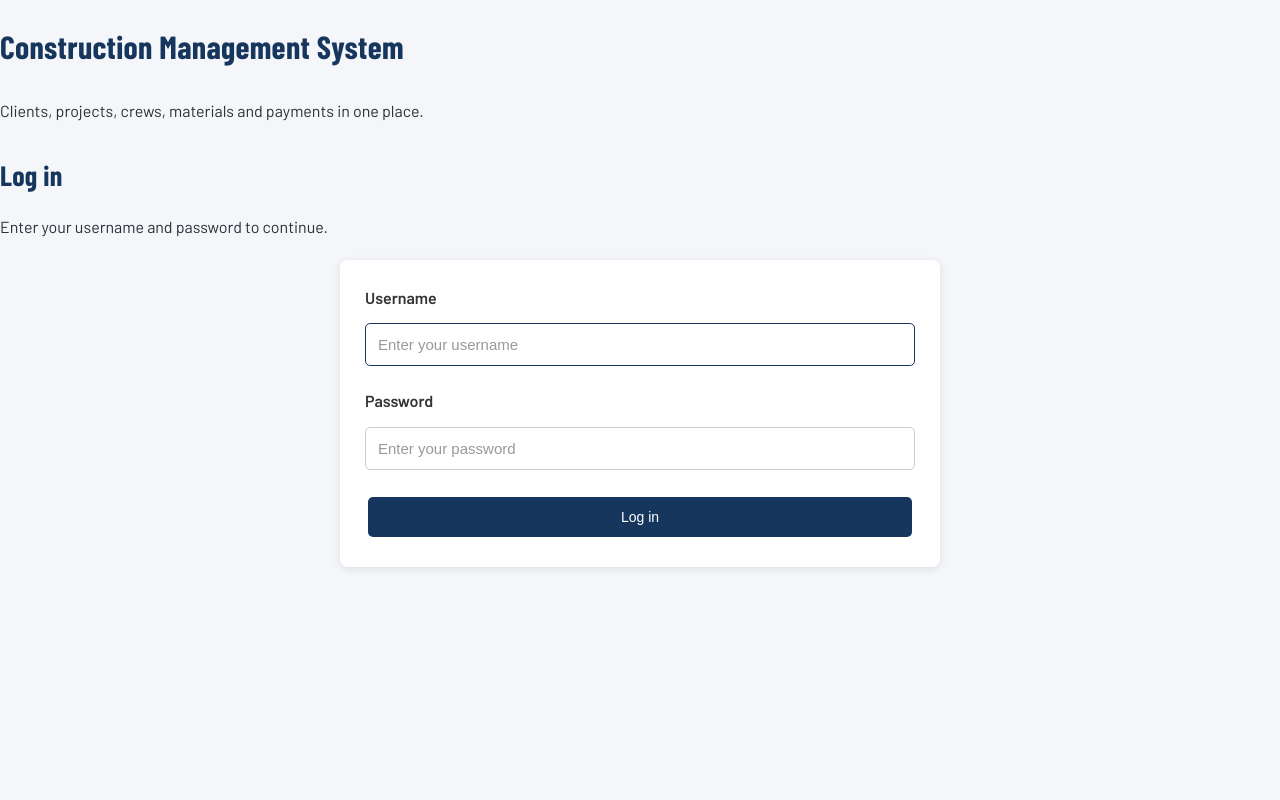
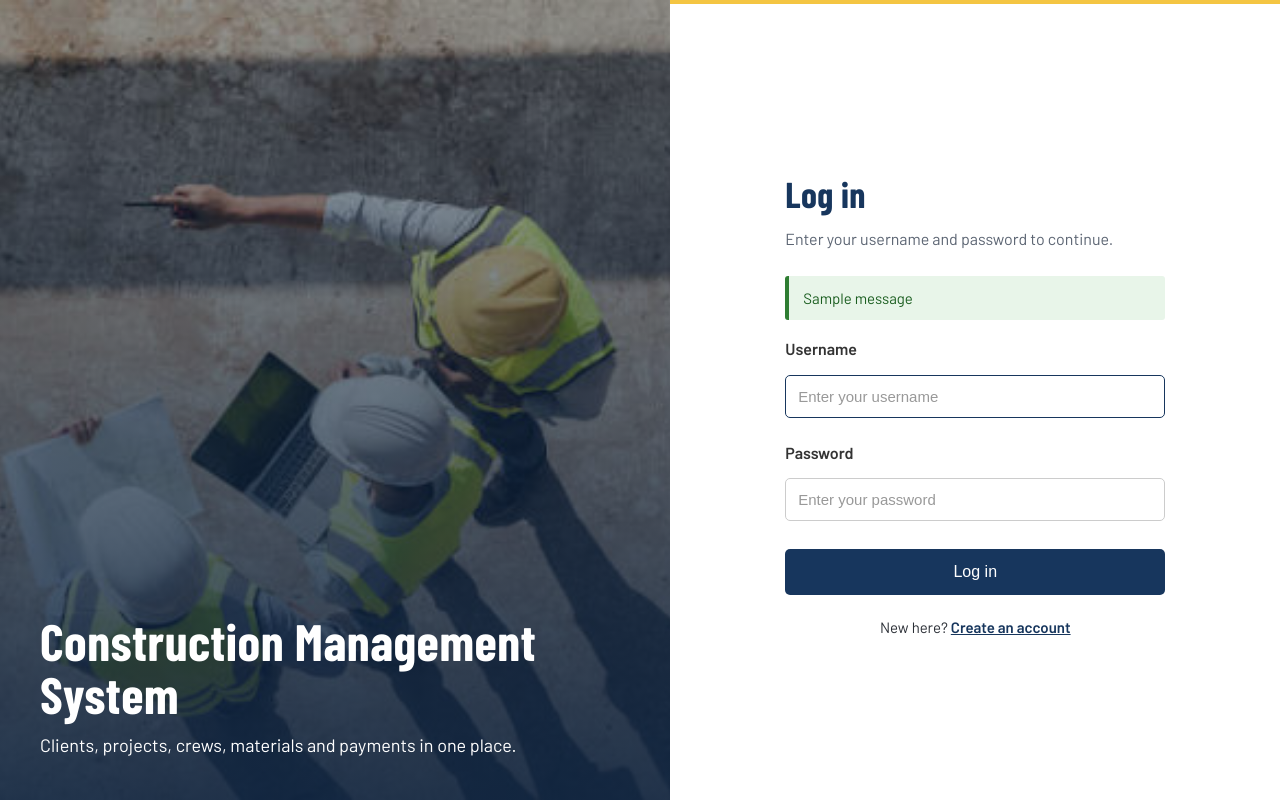
Before and after one commit to maganthony223-maker/Construction-management-system, a Django app: template myapp/templates/login.html in a window 1280 px wide. Run offline with Django 5.2, Linux system fonts and the light colour scheme; the template is opened without the code that fills it, so the values that code supplies are empty; one stand-in notice (Sample message) is shown.

Commit message:
Add login, sign up and logout

```diff
--- a/myapp/static/style.css
+++ b/myapp/static/style.css
@@ -534,6 +534,184 @@ table a:hover {
     }
 }
 
+
+/* ---------- Logout button in the header ---------- */
+.site-nav .logout-form {
+    background: transparent;
+    box-shadow: none;
+    padding: 0;
+    margin: 0 0 0 8px;
+    max-width: none;
+    display: block;
+}
+
+.site-nav .logout-form button {
+    background: var(--safety);
+    color: var(--navy-dark);
+    font-weight: 600;
+    font-size: 15px;
+    margin: 0;
+    padding: 8px 14px;
+}
+
+.site-nav .logout-form button:hover {
+    background: #ffd35c;
+}
+
+@media screen and (max-width: 900px) {
+    .site-nav .logout-form {
+        margin: 6px 0 0;
+    }
+}
+
+/* ---------- Login and sign-up pages ---------- */
+.login-page {
+    min-height: 100vh;
+    display: grid;
+    grid-template-columns: 1.1fr 1fr;
+}
+
+.login-photo {
+    position: relative;
+    background: var(--navy-dark) url("images/images (36).jpg") center / cover no-repeat;
+}
+
+.login-photo::after {
+    content: "";
+    position: absolute;
+    inset: 0;
+    background: linear-gradient(180deg, rgba(15, 37, 66, 0.35), rgba(15, 37, 66, 0.9));
+}
+
+.login-photo-text {
+    position: absolute;
+    z-index: 1;
+    left: 40px;
+    right: 40px;
+    bottom: 40px;
+    color: #fff;
+}
+
+.login-photo-text h1 {
+    color: #fff;
+    font-size: clamp(32px, 4vw, 56px);
+    line-height: 1.05;
+    margin: 0 0 10px;
+}
+
+.login-photo-text p {
+    margin: 0;
+    font-size: 18px;
+    max-width: 28em;
+}
+
+.login-panel {
+    display: flex;
+    align-items: center;
+    justify-content: center;
+    padding: 30px 20px;
+    background: #fff;
+    border-top: 4px solid var(--safety);
+}
+
+.login-box {
+    width: 100%;
+    max-width: 380px;
+}
+
+.login-box h2 {
+    margin: 0 0 4px;
+    font-size: 36px;
+}
+
+.login-box .login-sub {
+    margin: 0 0 24px;
+    color: #5b6472;
+}
+
+form.login-form {
+    background: transparent;
+    box-shadow: none;
+    padding: 0;
+    margin: 0;
+    max-width: none;
+}
+
+.login-form button {
+    width: 100%;
+    margin: 6px 0 0;
+    padding: 14px;
+    font-size: 16px;
+    background: var(--navy);
+}
+
+.login-error,
+.login-success {
+    padding: 10px 14px;
+    margin: 0 0 16px;
+    border-radius: 3px;
+    font-size: 15px;
+}
+
+.login-error {
+    background: #fdecea;
+    border-left: 4px solid #c0392b;
+    color: #8a1f12;
+}
+
+.login-success {
+    background: #e8f5e9;
+    border-left: 4px solid #2e7d32;
+    color: #1b5e20;
+}
+
+.auth-switch {
+    margin: 20px 0 0;
+    font-size: 15px;
+    text-align: center;
+}
+
+.auth-switch a {
+    font-weight: 600;
+}
+
+.field .helptext {
+    display: block;
+    color: #5b6472;
+    font-size: 13px;
+    line-height: 1.4;
+    margin: -6px 0 14px;
+}
+
+.field .helptext ul {
+    margin: 4px 0 0;
+    padding-left: 18px;
+    line-height: 1.4;
+}
+
+.field-error {
+    color: #8a1f12;
+    font-size: 14px;
+    margin: -6px 0 10px;
+}
+
+@media screen and (max-width: 800px) {
+    .login-page {
+        grid-template-columns: 1fr;
+        grid-template-rows: 200px 1fr;
+    }
+
+    .login-photo-text {
+        left: 20px;
+        right: 20px;
+        bottom: 20px;
+    }
+
+    .login-photo-text p {
+        display: none;
+    }
+}
+
 /* Respect "reduce motion": show one still photo instead of the slideshow */
 @media (prefers-reduced-motion: reduce) {
     .hero-slides img {
--- /dev/null
+++ b/myapp/templates/auth_base.html
@@ -0,0 +1,35 @@
+{% load static %}
+<!DOCTYPE html>
+<html lang="en">
+
+<head>
+    <meta charset="UTF-8">
+    <meta name="viewport" content="width=device-width, initial-scale=1.0">
+    <title>{% block title %}Construction Management System{% endblock %}</title>
+
+    <link rel="preconnect" href="https://fonts.googleapis.com">
+    <link rel="preconnect" href="https://fonts.gstatic.com" crossorigin>
+    <link href="https://fonts.googleapis.com/css2?family=Barlow+Condensed:wght@600;700&family=Barlow:wght@400;500;600&display=swap" rel="stylesheet">
+    <link rel="stylesheet" href="{% static 'style.css' %}">
+</head>
+
+<body>
+    <div class="login-page">
+
+        <div class="login-photo">
+            <div class="login-photo-text">
+                <h1>Construction Management System</h1>
+                <p>Clients, projects, crews, materials and payments in one place.</p>
+            </div>
+        </div>
+
+        <div class="login-panel">
+            <div class="login-box">
+                {% block form_content %}{% endblock %}
+            </div>
+        </div>
+
+    </div>
+</body>
+
+</html>
--- a/myapp/templates/login.html
+++ b/myapp/templates/login.html
@@ -1,32 +1,14 @@
-{% load static %}
-<!DOCTYPE html>
-<html lang="en">
+{% extends 'auth_base.html' %}
 
-<head>
-    <meta charset="UTF-8">
-    <meta name="viewport" content="width=device-width, initial-scale=1.0">
-    <title>Construction Management System - Login</title>
+{% block title %}Construction Management System - Login{% endblock %}
 
-    <link rel="preconnect" href="https://fonts.googleapis.com">
-    <link rel="preconnect" href="https://fonts.gstatic.com" crossorigin>
-    <link href="https://fonts.googleapis.com/css2?family=Barlow+Condensed:wght@600;700&family=Barlow:wght@400;500;600&display=swap" rel="stylesheet">
-    <link rel="stylesheet" href="{% static 'style.css' %}">
-</head>
-
-<body>
-    <div class="login-page">
-
-        <div class="login-photo">
-            <div class="login-photo-text">
-                <h1>Construction Management System</h1>
-                <p>Clients, projects, crews, materials and payments in one place.</p>
-            </div>
-        </div>
-
-        <div class="login-panel">
-            <div class="login-box">
+{% block form_content %}
 <h2>Log in</h2>
 <p class="login-sub">Enter your username and password to continue.</p>
+
+{% for message in messages %}
+<p class="login-success">{{ message }}</p>
+{% endfor %}
 
 {% if form.errors %}
 <p class="login-error">Incorrect username or password. Please try again.</p>
@@ -48,10 +30,6 @@
 
     <button type="submit">Log in</button>
 </form>
-            </div>
-        </div>
 
-    </div>
-</body>
-
-</html>
+<p class="auth-switch">New here? <a href="{% url 'signup' %}">Create an account</a></p>
+{% endblock %}
```
Also changed, not shown: myapp/forms.py (added, +17 -0 lines), myapp/templates/base.html (+7 -0 lines), myapp/templates/signup.html (added, +33 -0 lines), myapp/urls.py (+4 -8 lines), myapp/views.py (+19 -2 lines), myproject/settings.py (+5 -3 lines), README.md, 1 other file. Lines whose indentation alone changed are shown as unchanged.
